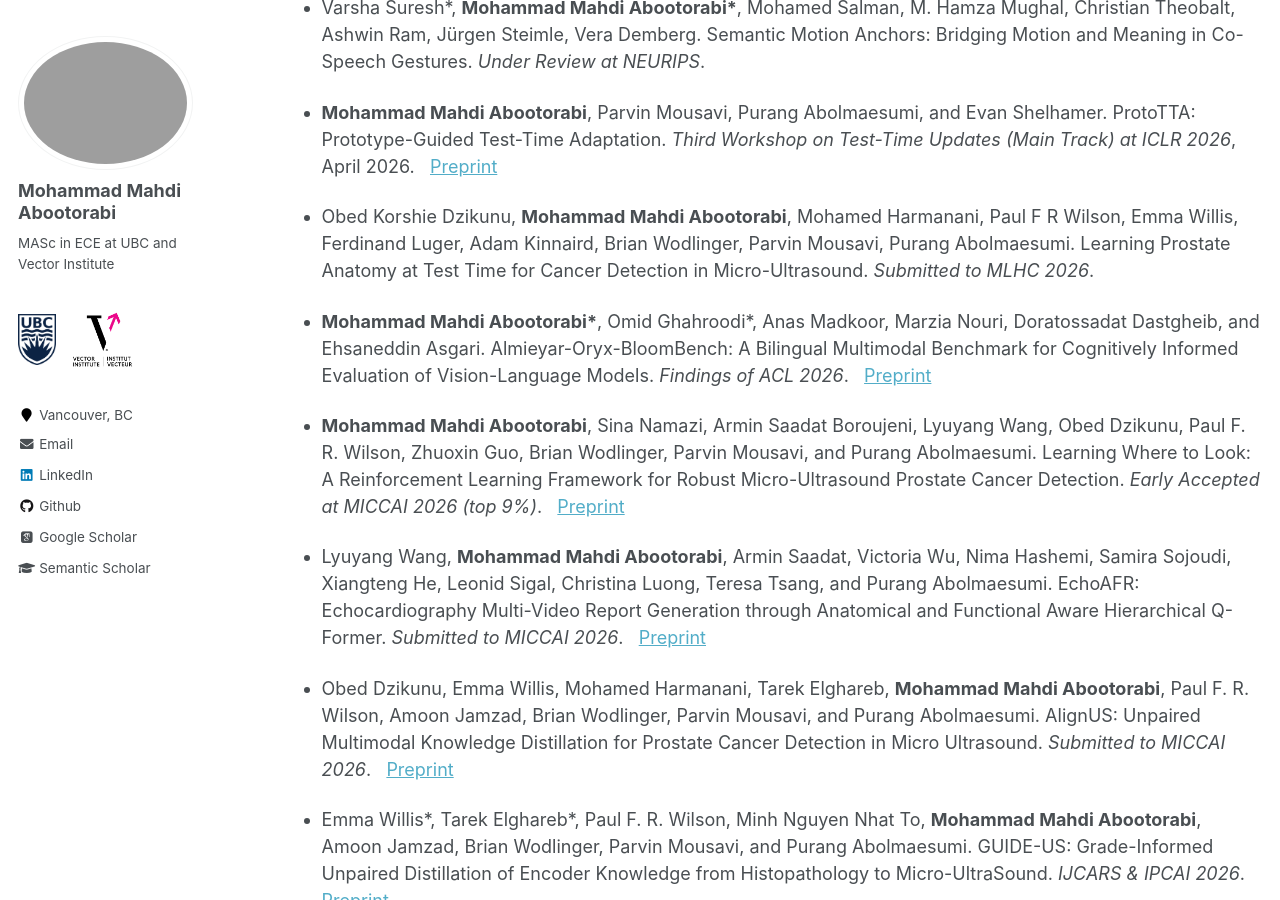
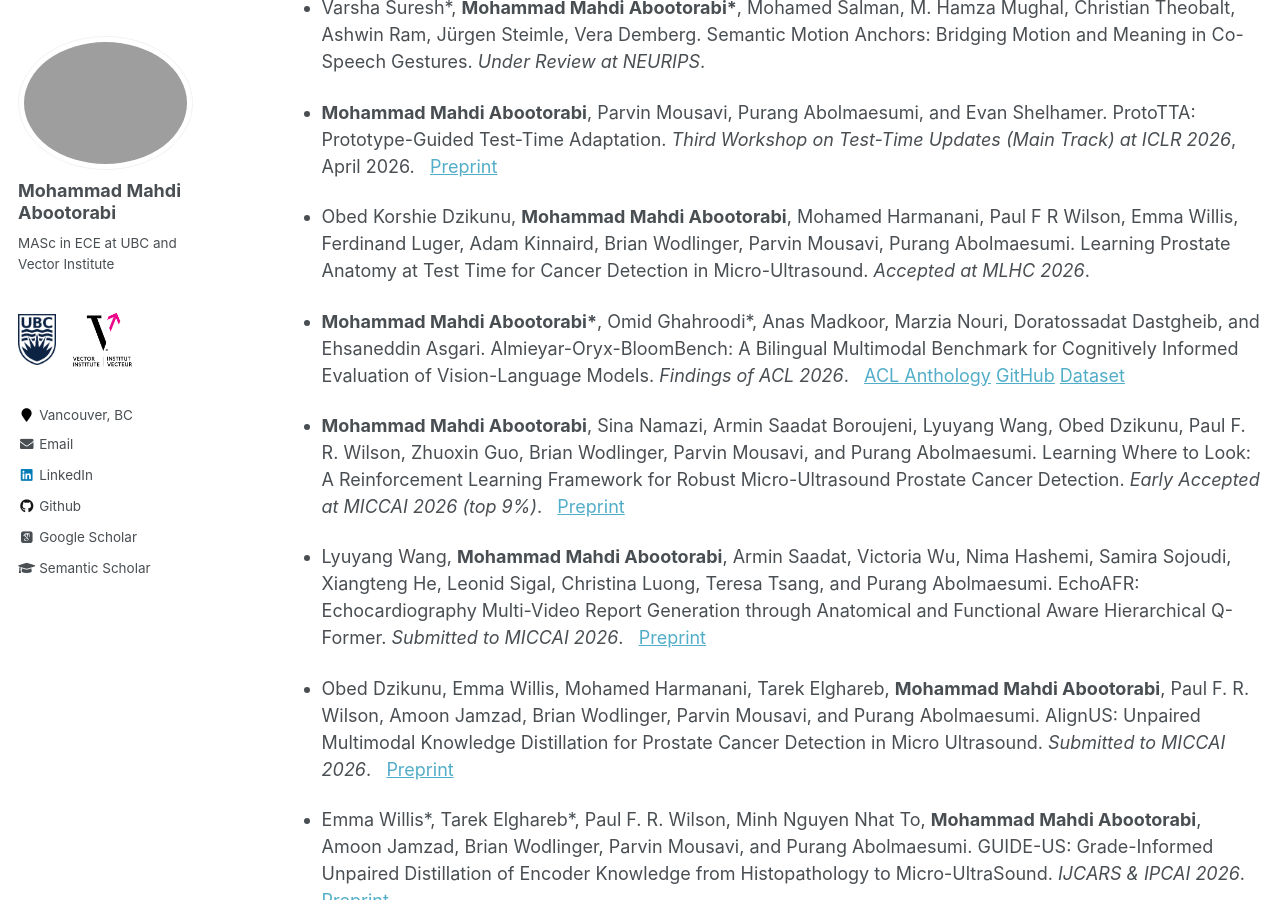
Before and after one commit to aboots/aboots.github.io, a Jekyll site: the page built from _pages/research.md, in a window 1280 px wide and 900 px high, scrolled down 318 px. Built offline with Jekyll 4.4.1, drawn with Linux system fonts in a browser that asks for light colours; nearby versions of some CDN libraries; some web fonts are replaced.

Commit message:
Update research publications and their statuses

```diff
--- a/_pages/research.md
+++ b/_pages/research.md
@@ -12,9 +12,9 @@ author_profile: true
 
 - **Mohammad Mahdi Abootorabi**, Parvin Mousavi, Purang Abolmaesumi, and Evan Shelhamer. ProtoTTA: Prototype-Guided Test-Time Adaptation. *Third Workshop on Test-Time Updates (Main Track) at ICLR 2026*, April 2026. &nbsp; [Preprint](https://arxiv.org/abs/2604.15494)
 
-- Obed Korshie Dzikunu, **Mohammad Mahdi Abootorabi**, Mohamed Harmanani, Paul F R Wilson, Emma Willis, Ferdinand Luger, Adam Kinnaird, Brian Wodlinger, Parvin Mousavi, Purang Abolmaesumi. Learning Prostate Anatomy at Test Time for Cancer Detection in Micro-Ultrasound. *Submitted to MLHC 2026*.
+- Obed Korshie Dzikunu, **Mohammad Mahdi Abootorabi**, Mohamed Harmanani, Paul F R Wilson, Emma Willis, Ferdinand Luger, Adam Kinnaird, Brian Wodlinger, Parvin Mousavi, Purang Abolmaesumi. Learning Prostate Anatomy at Test Time for Cancer Detection in Micro-Ultrasound. *Accepted at MLHC 2026*.
 
-- **Mohammad Mahdi Abootorabi\***, Omid Ghahroodi\*, Anas Madkoor, Marzia Nouri, Doratossadat Dastgheib, and Ehsaneddin Asgari. Almieyar-Oryx-BloomBench: A Bilingual Multimodal Benchmark for Cognitively Informed Evaluation of Vision-Language Models. *Findings of ACL 2026*. &nbsp; [Preprint](https://drive.google.com/file/d/1jRMHMwKcNEco5wxJYpVh_ecFiJST6wA6/view?usp=sharing)
+- **Mohammad Mahdi Abootorabi\***, Omid Ghahroodi\*, Anas Madkoor, Marzia Nouri, Doratossadat Dastgheib, and Ehsaneddin Asgari. Almieyar-Oryx-BloomBench: A Bilingual Multimodal Benchmark for Cognitively Informed Evaluation of Vision-Language Models. *Findings of ACL 2026*. &nbsp; [ACL Anthology](https://aclanthology.org/2026.findings-acl.1416/) [GitHub](https://github.com/qcri/Almieyar-Oryx-BloomBench) [Dataset](https://huggingface.co/datasets/QCRI/BloomBench)
 
 - **Mohammad Mahdi Abootorabi**, Sina Namazi, Armin Saadat Boroujeni, Lyuyang Wang, Obed Dzikunu, Paul F. R. Wilson, Zhuoxin Guo, Brian Wodlinger, Parvin Mousavi, and Purang Abolmaesumi. Learning Where to Look: A Reinforcement Learning Framework for Robust Micro-Ultrasound Prostate Cancer Detection. *Early Accepted at MICCAI 2026 (top 9%)*. &nbsp; [Preprint](https://arxiv.org/abs/2606.30951)
 
```
